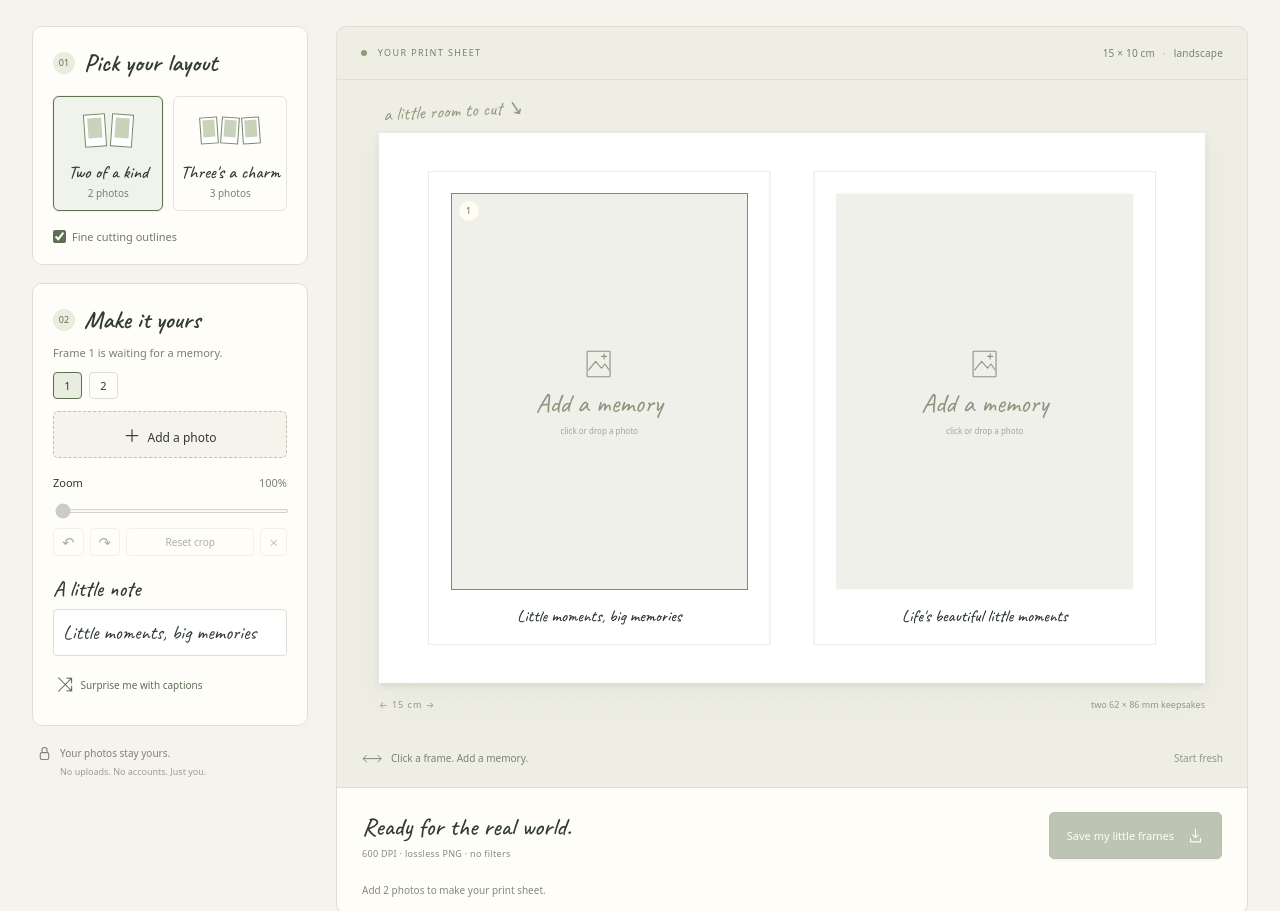
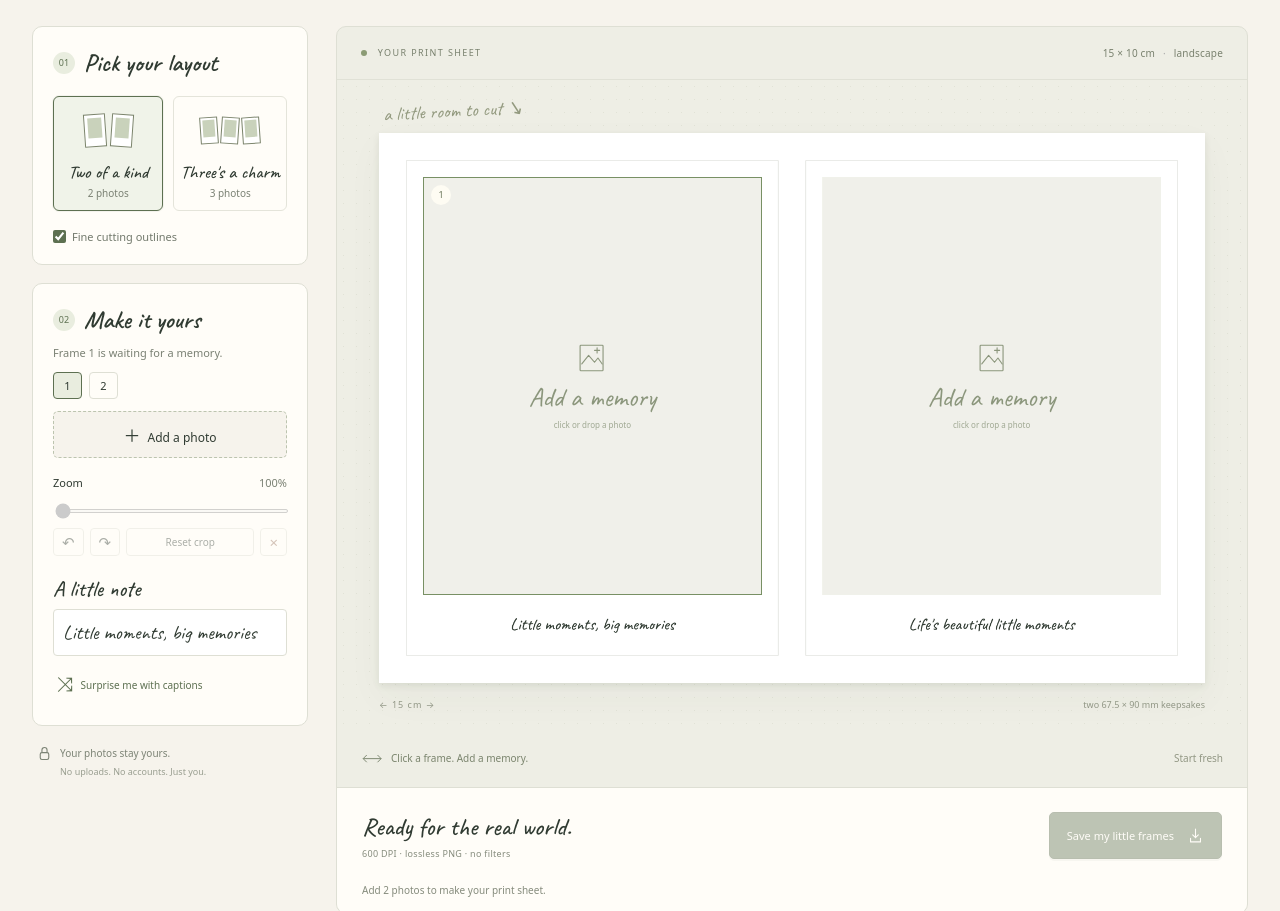
Before and after one commit to ashalogic/little-frames, a website with bundled scripts: page index.html in a window 1280 px wide. Shown: the part 360-1271 px from the top of the page. Built offline with nearby package versions, Linux system fonts and the light colour scheme.

Commit message:
Fill print sheet with more compact photo templates

```diff
--- a/app.js
+++ b/app.js
@@ -207,7 +207,8 @@ function buildFrames() {
     });
     host.append(button);
   });
-  $('#frame-size').textContent = state.count === 2 ? 'two 62 × 86 mm keepsakes' : 'three 42 × 62 mm keepsakes';
+  const cardWidth = layout(state.count)[0].width;
+  $('#frame-size').textContent = `${state.count === 2 ? 'two' : 'three'} ${cardWidth.toFixed(1)} × 90 mm keepsakes`;
   updateControls(); render();
 }
 
--- a/core.js
+++ b/core.js
@@ -7,9 +7,14 @@ export const CAPTIONS = Object.freeze([
 ]);
 
 export function layout(count) {
-  if (count === 2) return [9, 79].map(x => ({ x, y: 7, width: 62, height: 86, inset: 4, imageWidth: 54, imageHeight: 72 }));
-  if (count === 3) return [6, 54, 102].map(x => ({ x, y: 19, width: 42, height: 62, inset: 4, imageWidth: 34, imageHeight: 34 * 4 / 3 }));
-  throw new RangeError('Choose two or three photos.');
+  if (count !== 2 && count !== 3) throw new RangeError('Choose two or three photos.');
+  const margin = 5;
+  const gap = 5;
+  const width = (SHEET.widthMM - margin * 2 - gap * (count - 1)) / count;
+  return Array.from({ length: count }, (_, index) => ({
+    x: margin + index * (width + gap), y: margin,
+    width, height: 90, inset: 3, imageWidth: width - 6, imageHeight: 76,
+  }));
 }
 
 export const clamp = (value, min = -1, max = 1) => Math.max(min, Math.min(max, value));
--- a/index.html
+++ b/index.html
@@ -36,7 +36,7 @@
         <p class="privacy"><svg viewBox="0 0 20 20" aria-hidden="true"><rect x="5" y="9" width="10" height="8" rx="2"/><path d="M7 9V6a3 3 0 0 1 6 0v3"/></svg>Your photos stay yours.<br><span>No uploads. No accounts. Just you.</span></p>
       </aside>
       <section class="workspace" aria-label="Print sheet editor"><div class="workspace-heading"><span><span class="live-dot"></span> YOUR PRINT SHEET</span><span class="sheet-size">15 × 10 cm <span>·</span> landscape</span></div>
-        <div class="paper-area"><span class="margin-note" aria-hidden="true">a little room to cut</span><div class="sheet" id="sheet"><canvas id="preview" width="1500" height="1000" aria-label="Preview of your photo print sheet"></canvas><div id="frames"></div></div><div class="paper-meta"><span>← 15 cm →</span><span id="frame-size">two 62 × 86 mm keepsakes</span></div></div>
+        <div class="paper-area"><span class="margin-note" aria-hidden="true">a little room to cut</span><div class="sheet" id="sheet"><canvas id="preview" width="1500" height="1000" aria-label="Preview of your photo print sheet"></canvas><div id="frames"></div></div><div class="paper-meta"><span>← 15 cm →</span><span id="frame-size">two 67.5 × 90 mm keepsakes</span></div></div>
         <div class="workspace-footer"><span class="drag-note"><svg viewBox="0 0 32 24" aria-hidden="true"><path d="M3 12h25M8 7l-5 5 5 5M23 7l5 5-5 5"/></svg><span id="gesture-hint">Click a frame. Add a memory.</span></span><button id="clear" class="text-button">Start fresh</button></div>
         <div class="export-bar"><div><strong>Ready for the real world.</strong><span>600 DPI · lossless PNG · no filters</span></div><button id="download" class="primary-button" disabled>Save my little frames <svg viewBox="0 0 24 24" aria-hidden="true"><path d="M12 3v12m-4-4 4 4 4-4M5 16v5h14v-5"/></svg></button></div>
         <p id="status" class="status" role="status" aria-live="polite">Add 2 photos to make your print sheet.</p>
```
Also changed, not shown: tests/core.test.js (+7 -3 lines), README.md.
